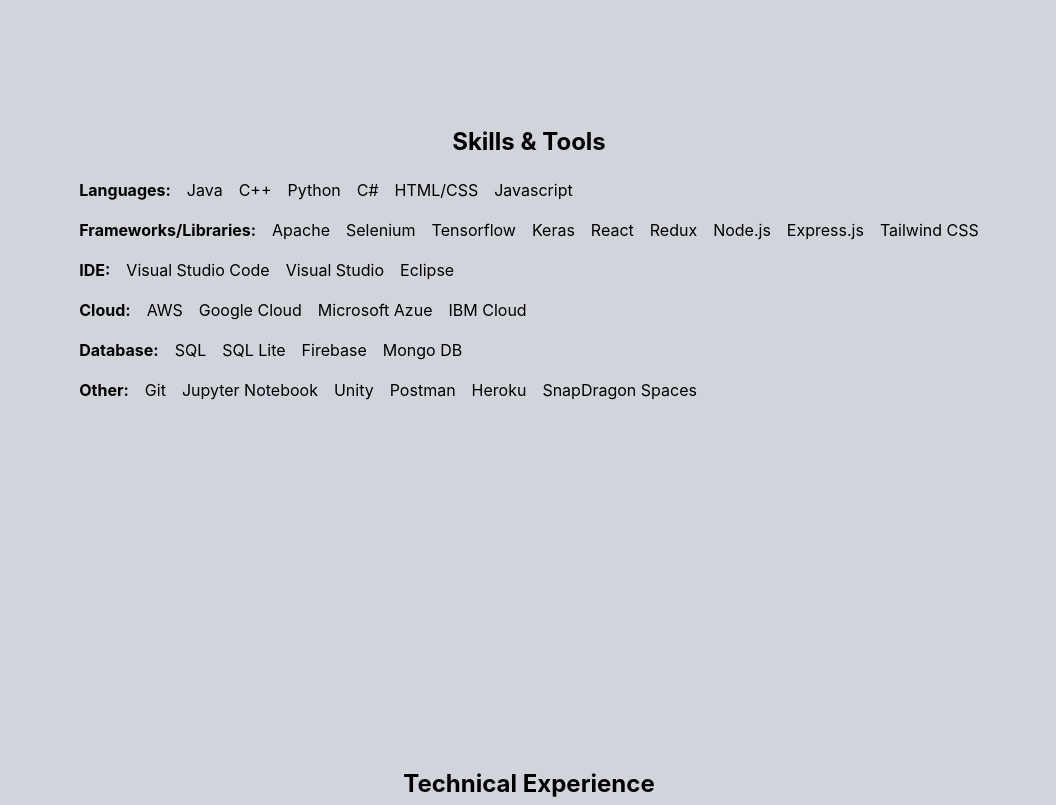
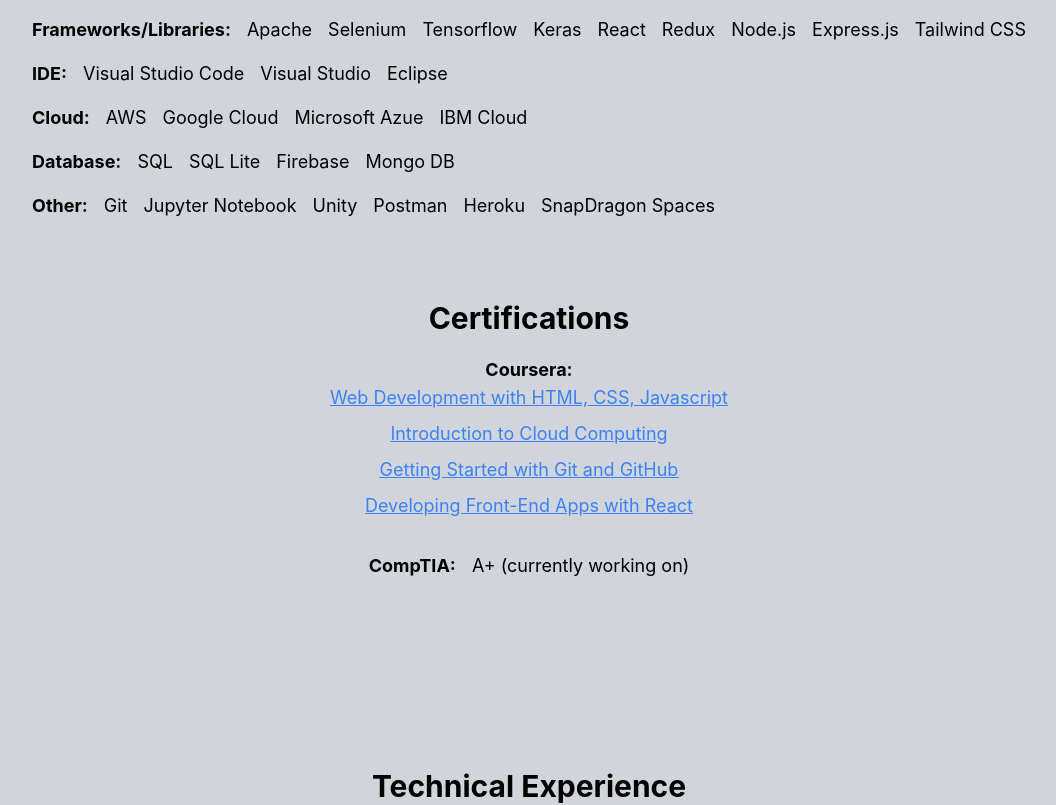
Before and after one commit to Kool-aid1/Portfolio, a React (Create React App) app: page / in a window 1280 px wide. Shown: the part 1000-1805 px from the top of the page, without its empty margins (111-1167 px from the left). Built offline with nearby package versions, Linux system fonts and the light colour scheme.

Commit message:
Added certificates to skills

```diff
--- a/src/Experience.js
+++ b/src/Experience.js
@@ -5,7 +5,7 @@
   return (
     <div className="p-6 bg-gray-300 min-h-screen">
       <div id="experience" className="pt-20">
-        <header className="text-center text-2xl font-bold mb-8">
+        <header className="text-center text-3xl font-bold mb-8">
           Technical Experience
         </header>
         {/* Capstone Advised Software Engineer */}
@@ -90,7 +90,7 @@
         </div>
         <div className="p-6 bg-gray-300 min-h-screen">
           <div className="pt-20">
-            <header className="text-center text-2xl font-bold mb-8">
+            <header className="text-center text-3xl font-bold mb-8">
               Other Experience
             </header>
             <div className="max-w-4xl mx-auto p-4">
--- a/src/skills.js
+++ b/src/skills.js
@@ -8,9 +8,11 @@
     >
       <div>
         <div>
-          <header className="text-center text-2xl font-bold">Skills & Tools</header>
+          <header className="text-center text-3xl font-bold">
+            Skills & Tools
+          </header>
         </div>
-        <div className="text-center mt-5">
+        <div className="text-center mt-5 text-lg">
           <ul className="space-y-4">
             <ul className="flex flex-wrap justify-center sm:justify-start space-x-2 sm:space-x-4 mt-2">
               <li className="font-bold w-full sm:w-auto">Languages:</li>
@@ -22,7 +24,9 @@
               <li>Javascript</li>
             </ul>
             <ul className="flex flex-wrap justify-center sm:justify-start space-x-2 sm:space-x-4 mt-2">
-              <li className="font-bold w-full sm:w-auto">Frameworks/Libraries:</li>
+              <li className="font-bold w-full sm:w-auto">
+                Frameworks/Libraries:
+              </li>
               <li>Apache</li>
               <li>Selenium</li>
               <li>Tensorflow</li>
@@ -64,6 +68,37 @@
             </ul>
           </ul>
         </div>
+        <div className="pt-20">
+          <header className="text-center text-3xl font-bold">
+            Certifications
+          </header>
+        </div>
+        <div className="text-center mt-5 mb-8 text-lg">
+          <a className="font-bold w-full sm:w-auto">Coursera:</a>
+          <p className="mb-2 text-blue-500 underline hover:text-blue-700">
+            <a href="https://www.credly.com/badges/4b27cd17-8caf-4167-9060-7da608b01fe1/linked_in_profile">
+              Web Development with HTML, CSS, Javascript</a>
+          </p>
+          <p className="mb-2 text-blue-500 underline hover:text-blue-700">
+            <a href="https://www.coursera.org/account/accomplishments/verify/OKUJ7MEUTZQD">
+              Introduction to Cloud Computing</a>
+          </p>
+          <p className="mb-2 text-blue-500 underline hover:text-blue-700">
+            <a href="https://www.coursera.org/account/accomplishments/verify/GI9H99KZPD5K">
+              Getting Started with Git and GitHub</a>
+          </p>
+          <p className="mb-2 text-blue-500 underline hover:text-blue-700">
+            <a href="https://www.coursera.org/account/accomplishments/verify/2EWJU1RA4GCC">
+              Developing Front-End Apps with React
+            </a>
+          </p>
+        </div>
+        <div className="text-center mt-5 mb-8 text-lg">
+          <ul className="flex flex-wrap justify-center space-x-2 sm:space-x-4 mt-2">
+            <li className="font-bold w-full sm:w-auto">CompTIA:</li>
+            <li>A+ (currently working on)</li>
+          </ul>
+        </div>
       </div>
     </section>
   );
```
Also changed, not shown: src/AboutMe.js (+8 -6 lines).
